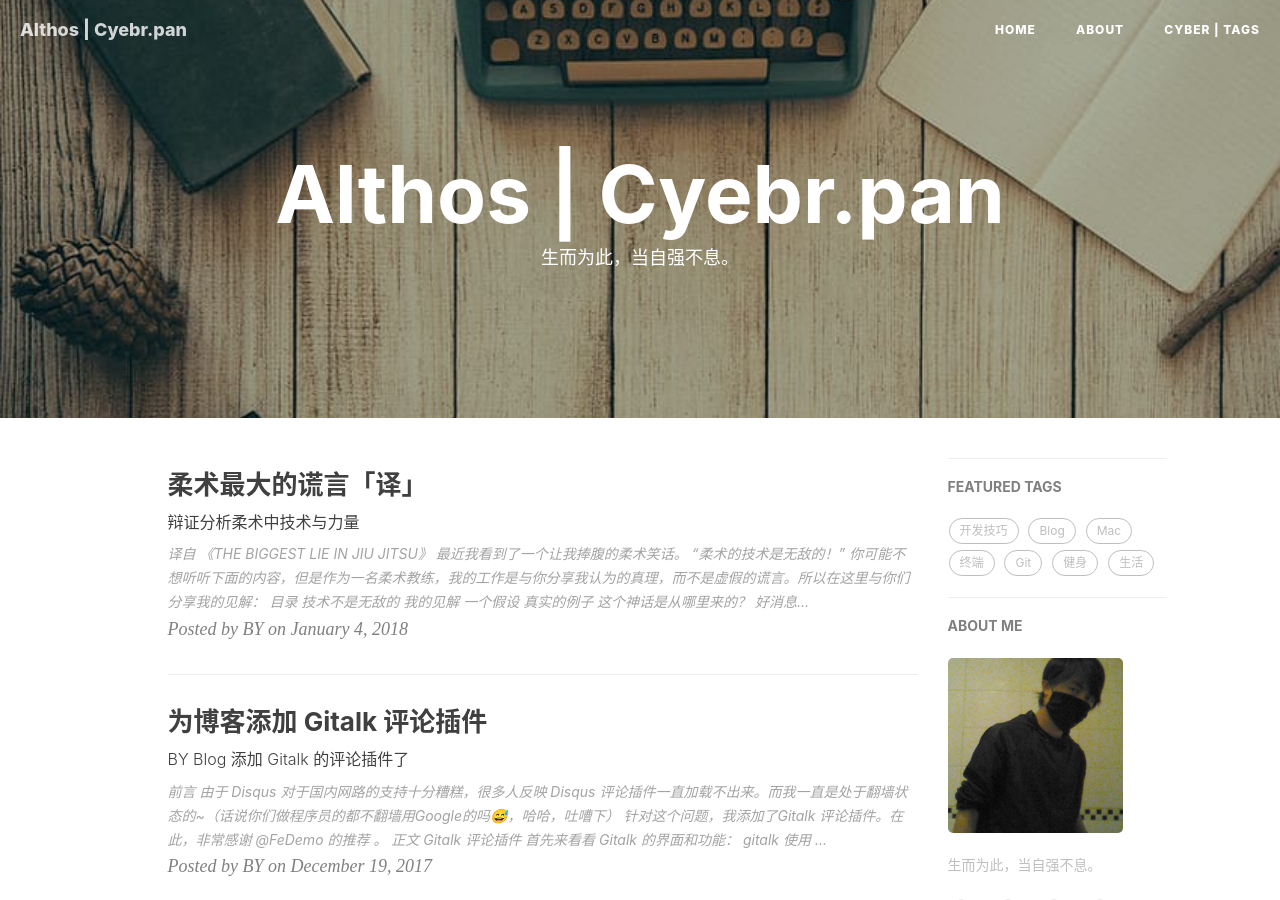
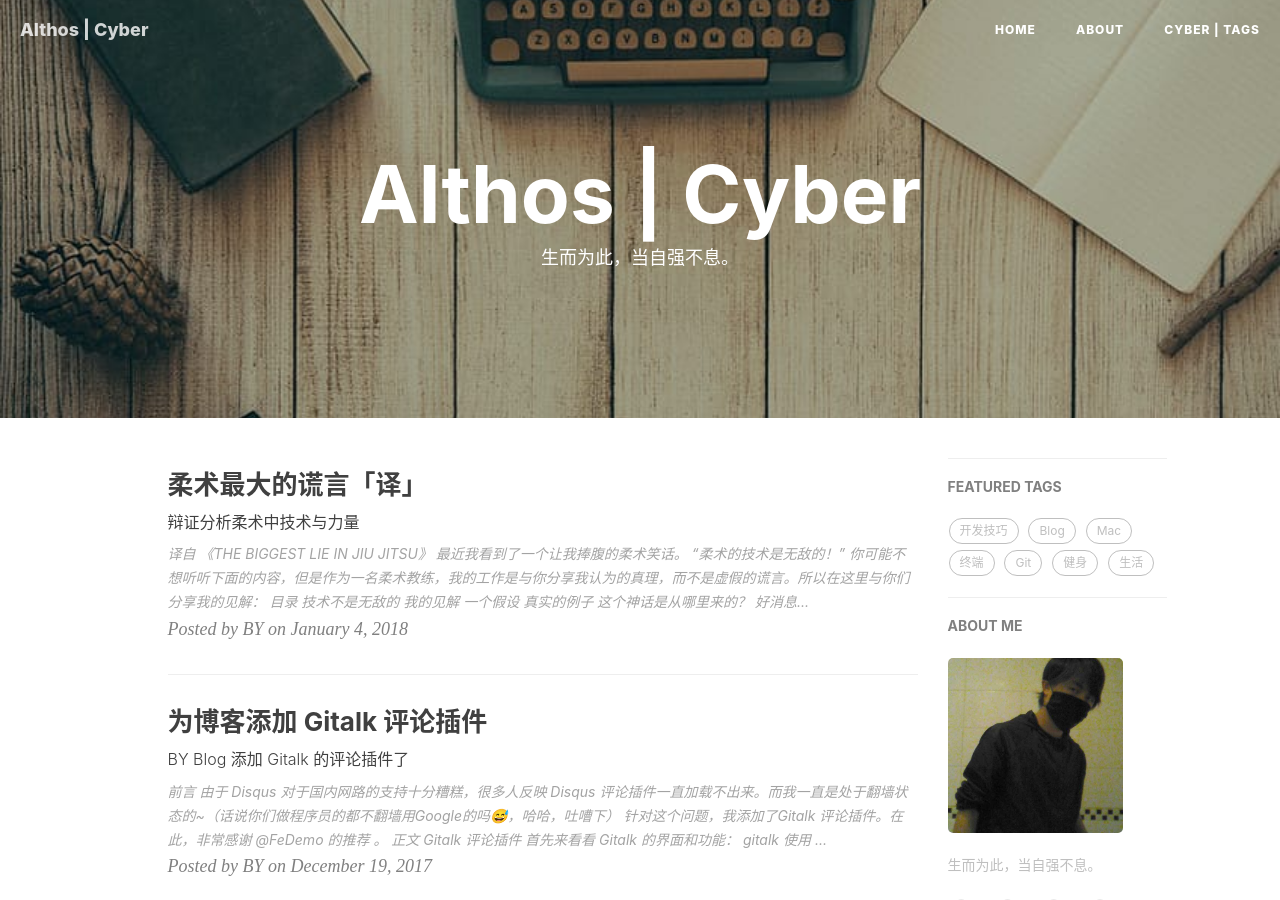
Before and after one commit to althos/althos.github.io, a Jekyll site: the page built from index.html, in a window 1280 px wide and 900 px high. Built offline with Jekyll 4.4.1, drawn with Linux system fonts in a browser that asks for light colours; nearby versions of some CDN libraries; the list of posts is cut into pages by our own code; comment, search, counter and statistics services are not loaded; some of the changed text lies outside the part shown.

Commit message:
修改首页

```diff
--- a/_config.yml
+++ b/_config.yml
@@ -1,5 +1,5 @@
 # Site settings
-title: Althos | Cyebr.pan
+title: Althos | Cyber
 SEOTitle: Althos | Cyber Pan
 header-img: img/post-bg-desk.jpg
 email: panyiboy@gmail.com
```
